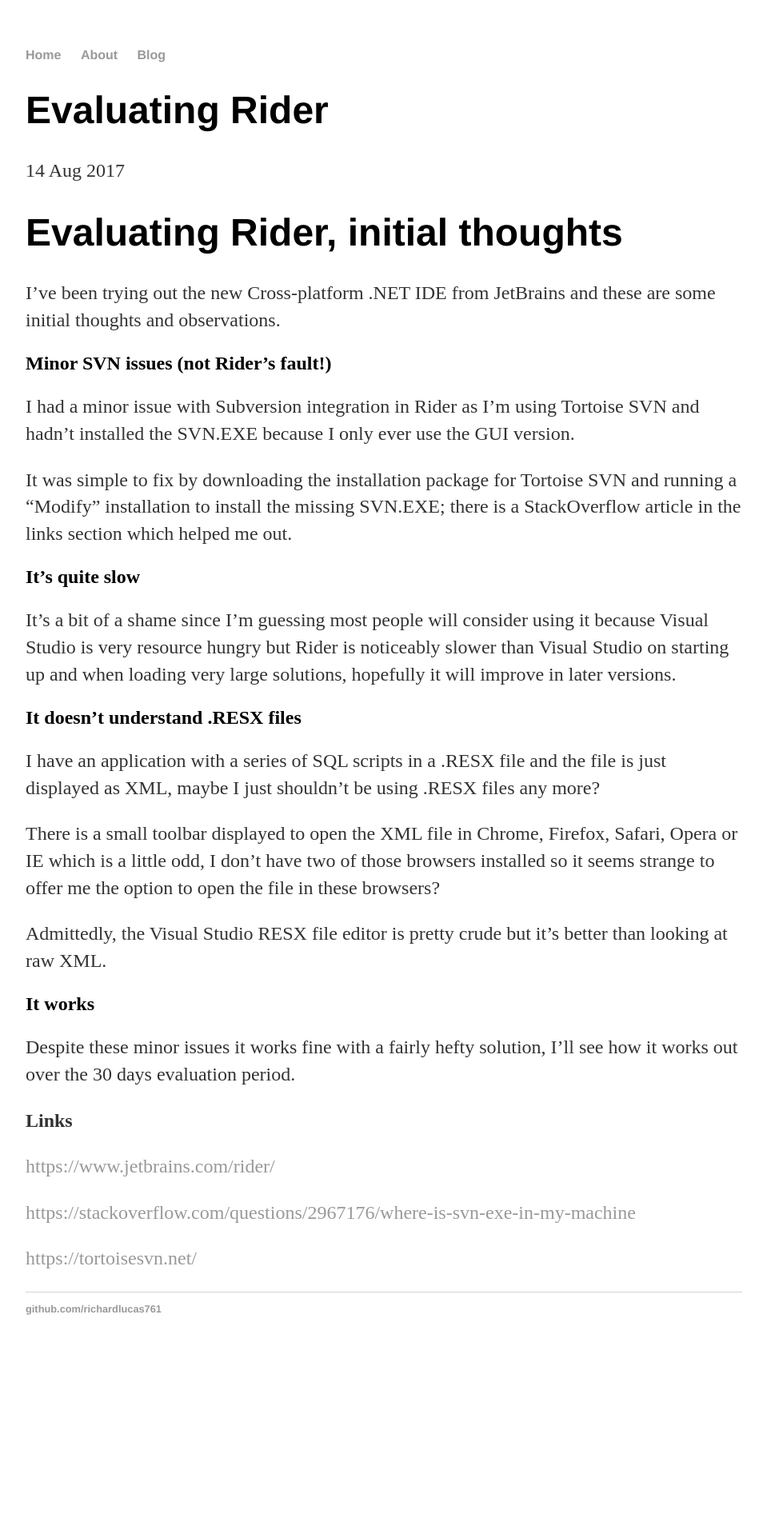
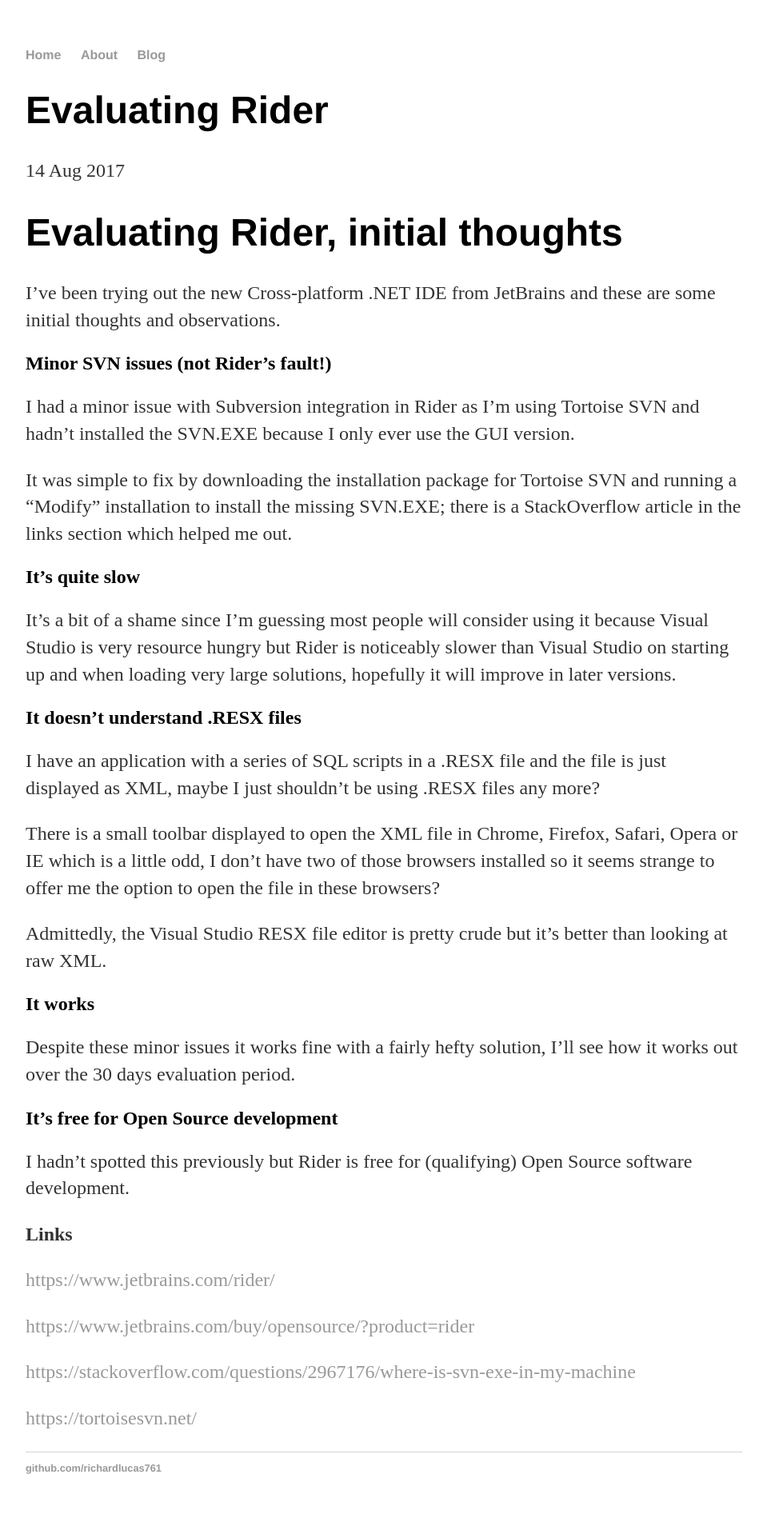
Before and after one commit to richardlucas761/richardlucas761.github.io, a Jekyll site: the page built from _posts/2017-08-14-Evaluating-Rider.md, in a window 1280 px wide. Shown: the whole page at 80% size, without its empty margins (160-1119 px from the left). Built offline with Jekyll 4.4.1, drawn with Linux system fonts in a browser that asks for light colours; our own code applies the rules of GitHub Pages for plain Markdown files; before the commit the page ends 1704 px from its top, so only the background shows below that.

Commit message:
Update 2017-08-14-Evaluating-Rider.md

```diff
--- a/_posts/2017-08-14-Evaluating-Rider.md
+++ b/_posts/2017-08-14-Evaluating-Rider.md
@@ -24,10 +24,16 @@
 
 Despite these minor issues it works fine with a fairly hefty solution, I'll see how it works out over the 30 days evaluation period.
 
+## It's free for Open Source development
+
+I hadn't spotted this previously but Rider is free for (qualifying) Open Source software development.
+
 **Links**
 
 <https://www.jetbrains.com/rider/>
 
+<https://www.jetbrains.com/buy/opensource/?product=rider>
+
 <https://stackoverflow.com/questions/2967176/where-is-svn-exe-in-my-machine>
 
 <https://tortoisesvn.net/>
```
